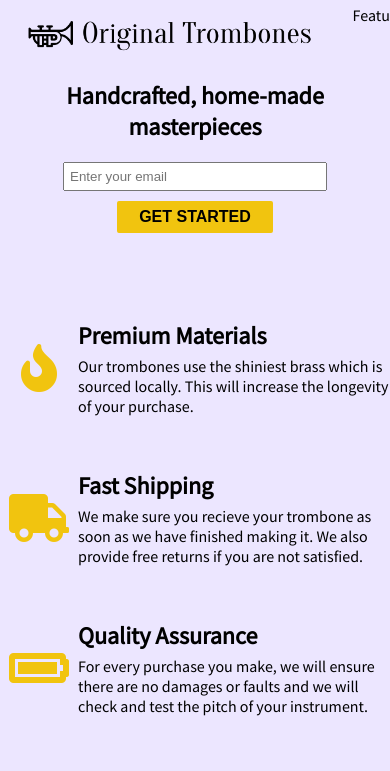
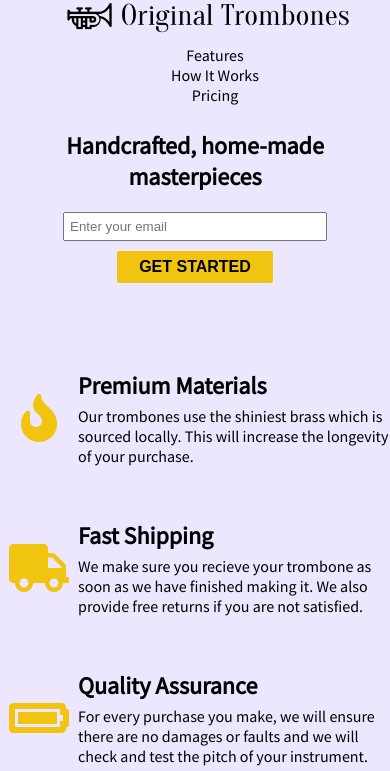
Before and after one commit to carlcorn/carlcorn.github.io, a plain HTML site: page src/landing-page.html in a window 390 px wide. Shown: the top 771 px of the page. Drawn offline with Linux system fonts and the light colour scheme.

Commit message:
Landing Page v1

```diff
--- a/css/landing-page.css
+++ b/css/landing-page.css
@@ -11,13 +11,13 @@ body {
 
 #nav-bar {
   background-color: #ece6ff;
-  height: 70px;
+  min-height: 70px;
   width: 100%;
   position: fixed;
   top: 0;
   display: flex;
   justify-content: space-between;
-  align-content: center;
+  align-items: center;
   z-index: 2;
 }
 
@@ -140,18 +140,6 @@ section {
   font-weight: 800;
 }
 
-@media only screen and (max-width: 800px){
-  #pricing {
-    width: 100%;
-    display: block;
-  }
-
-  .price-box {
-    margin: 20px auto;
-    max-width: 300px;
-    width: 100%;
-  }
-}
 
 footer {
   margin-top: 50px;
@@ -178,3 +166,34 @@ footer span {
   font-size: 14px;
   color: #666;
 }
+
+@media only screen and (max-width: 600px){
+    #nav-bar {
+      flex-flow: column;
+    }
+
+    #nav-bar ul {
+      flex-flow: column;
+      text-align: center;
+      margin: 10px 0;
+    }
+
+    main {
+      margin-top: 130px;
+    }
+
+  }
+
+
+@media only screen and (max-width: 800px){
+  #pricing {
+    width: 100%;
+    display: block;
+  }
+
+  .price-box {
+    margin: 20px auto;
+    max-width: 300px;
+    width: 100%;
+  }
+}
```
